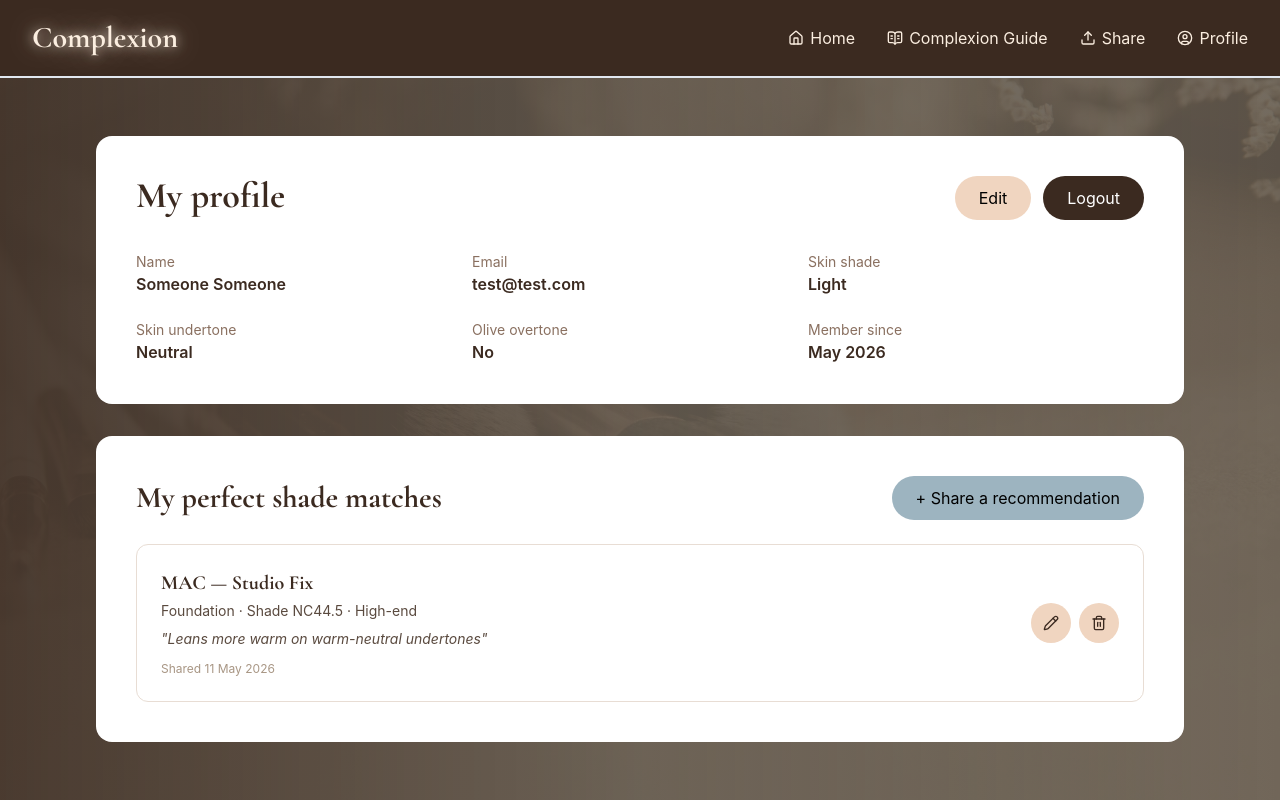
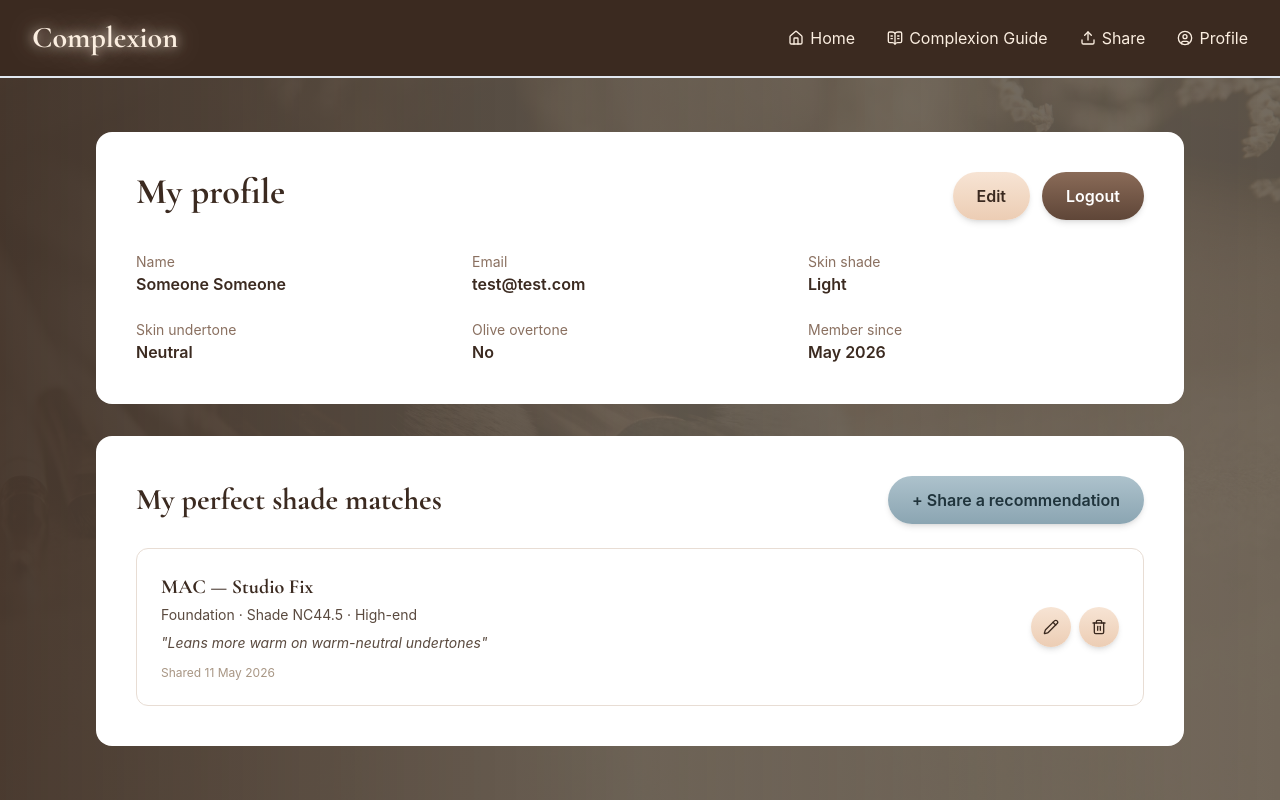
Before and after one commit to kayleighzoe/fsa-complexion, a React (Vite) app in the folder complexion-client/: page /profile in a window 1280 px wide. Built offline with nearby package versions, Linux system fonts and the light colour scheme.

Commit message:
feat(frontend): add buttom component

```diff
--- /dev/null
+++ b/complexion-client/src/Button.tsx
@@ -0,0 +1,39 @@
+import type { ReactNode } from 'react';
+
+interface ButtonProps {
+    children: ReactNode;
+    onClick?: () => void;
+    variant?: 'primary' | 'secondary' | 'pale';
+    rounded?: 'lg' | "full",
+    size?: 'default' | 'icon',
+    className?: string;
+}
+
+export function Button({
+    children,
+    onClick,
+    variant = 'primary',
+    rounded = 'lg',
+    size = 'default',
+    className = '',
+}: ButtonProps) {
+    const colours = {
+        primary: 'bg-gradient-to-b from-[#adc2cc] to-[#8ba5b2] text-[#20343c]',
+        secondary: 'bg-gradient-to-b from-[#8a6b58] to-[#5f4638] text-white',
+        pale: 'bg-gradient-to-b from-[#f7e4d4] to-[#eccdb4] text-[#3b2a20]',
+    }[variant];
+
+    const shape = rounded === 'full' ? 'rounded-full' : 'rounded-lg';
+    const sizing = size === 'icon'
+        ? 'w-10 h-10 flex items-center justify-center'
+        : 'py-3 px-6';
+
+    return (
+        <button
+            onClick={onClick}
+            className={`${shape} ${sizing} font-semibold cursor-pointer shadow-md hover:scale-105 active:scale-95 transition-transform ${colours} ${className}`}
+        >
+            {children}
+        </button>
+    );
+}
--- a/complexion-client/src/CreateAccountPage.tsx
+++ b/complexion-client/src/CreateAccountPage.tsx
@@ -4,6 +4,7 @@ import { PageBackground } from './PageBackground';
 import createAccountBackground from './assets/createAccountBackground.jpg';
 import { TextField } from './TextField';
 import { SelectField } from './SelectField';
+import { Button } from './Button';
 
 export function CreateAccountPage() {
     const [name, setName] = useState('');
@@ -116,18 +117,19 @@ export function CreateAccountPage() {
                         </div>
 
                         <div className="flex gap-4 mt-8">
-                            <button
+                            <Button
+                                variant="secondary"
                                 onClick={() => navigate('/login')}
-                                className="w-1/2 bg-[#72594a] text-white rounded-lg py-3 font-semibold"
+                                className="w-1/2 "
                             >
                                 Return to login
-                            </button>
-                            <button
+                            </Button>
+                            <Button
                                 onClick={handleSignUp}
-                                className="w-1/2 bg-[#9db4c0] rounded-lg py-3 font-semibold"
+                                className="w-1/2"
                             >
                                 Sign up
-                            </button>
+                            </Button>
                         </div>
                     </div>
                 </div>
--- a/complexion-client/src/LoginPage.tsx
+++ b/complexion-client/src/LoginPage.tsx
@@ -3,6 +3,7 @@ import { useNavigate } from 'react-router';
 import { PageBackground } from './PageBackground';
 import loginBackground from './assets/loginBackground.jpg';
 import { TextField } from './TextField';
+import { Button } from './Button';
 
 export function LoginPage() {
     const [username, setUsername] = useState('');
@@ -53,23 +54,23 @@ export function LoginPage() {
 
                         <p className="text-right text-sm text-[#8a7060] mt-2">Forgot password?</p>
 
-                        <button
+                        <Button
                             onClick={handleLogin}
-                            className="w-full mt-6 bg-[#9db4c0] rounded-lg py-3 font-semibold"
+                            className="w-full mt-2"
                         >
-                            Log in
-                        </button>
+                            Login
+                        </Button>
 
                         <p className="text-center text-sm text-[#8a7060] mt-4">
                             Don't have an account?
                         </p>
-
-                        <button
+                        <Button
+                            variant="secondary"
                             onClick={() => navigate('/register')}
-                            className="w-full mt-2 rounded-lg py-3 font-semibold text-white cursor-pointer bg-gradient-to-b from-[#8a6b58] to-[#5f4638] shadow-md hover:shadow-lg hover:-translate-y-0.5 active:translate-y-0 transition-all"
+                            className="w-full mt-2"
                         >
                             Create account
-                        </button>
+                        </Button>
                     </div>
                 </div>
             </div>
--- a/complexion-client/src/ProfilePage.tsx
+++ b/complexion-client/src/ProfilePage.tsx
@@ -4,6 +4,7 @@ import { Pencil, Trash2 } from 'lucide-react';
 import profileBackground from './assets/profileBackground.jpg';
 import { NavBar } from './NavBar';
 import { useNavigate } from 'react-router';
+import { Button } from './Button';
 
 const USER = {
     name: 'Someone Someone',
@@ -43,10 +44,19 @@ export function ProfilePage() {
                                 My profile
                             </h1>
                             <div className="flex gap-3">
-                                <button className="bg-[#f0d5c0] rounded-full px-6 py-2.5">Edit</button>
-                                <button className="bg-[#3b2a20] text-white rounded-full px-6 py-2.5">
+                                <Button
+                                    variant="pale"
+                                    rounded="full"
+                                    className="px-6 py-2.5">
+                                    Edit
+                                </Button>
+                                <Button
+                                    onClick={() => navigate('/login')}
+                                    variant="secondary"
+                                    rounded="full"
+                                    className="px-6 py-2.5">
                                     Logout
-                                </button>
+                                </Button>
                             </div>
                         </div>
 
@@ -83,11 +93,12 @@ export function ProfilePage() {
                             <h2 className="text-3xl font-['Cormorant_Garamond'] font-bold text-[#3b2a20]">
                                 My perfect shade matches
                             </h2>
-                            <button
+                            <Button
                                 onClick={() => navigate('/share')}
-                                className="bg-[#9db4c0] rounded-full px-6 py-2.5">
+                                rounded="full"
+                                className="px-6 py-2.5">
                                 + Share a recommendation
-                            </button>
+                            </Button>
                         </div>
 
                         {MY_RECOMMENDATIONS.map((item) => (
@@ -108,12 +119,20 @@ export function ProfilePage() {
                                     <p className="text-xs text-[#a89684] mt-3">Shared {item.sharedOn}</p>
                                 </div>
                                 <div className="flex gap-2">
-                                    <button className="bg-[#f0d5c0] rounded-full w-10 h-10 flex items-center justify-center cursor-pointer">
+                                    <Button
+                                        variant="pale"
+                                        rounded="full"
+                                        size="icon"
+                                        className="w-10 h-10 flex items-center justify-center cursor-pointer">
                                         <Pencil size={16} className="text-[#3b2a20]"/>
-                                    </button>
-                                    <button className="bg-[#f0d5c0] rounded-full w-10 h-10 flex items-center justify-center cursor-pointer">
+                                    </Button>
+                                    <Button
+                                        variant="pale"
+                                        rounded="full"
+                                        size="icon"
+                                        className="w-10 h-10 flex items-center justify-center cursor-pointer">
                                         <Trash2 size={16} className="text-[#3b2a20]"/>
-                                    </button>
+                                    </Button>
                                 </div>
                             </div>
                         ))}
--- a/complexion-client/src/SharePage.tsx
+++ b/complexion-client/src/SharePage.tsx
@@ -5,6 +5,7 @@ import { NavBar } from './NavBar';
 import { TextField } from './TextField';
 import { SelectField } from './SelectField';
 import shareBackground from './assets/shareBackground.png';
+import { Button } from './Button';
 
 export function SharePage() {
     const [category, setCategory] = useState('');
@@ -142,18 +143,19 @@ export function SharePage() {
                     </div>
 
                     <div className="flex gap-4 mt-8">
-                        <button
-                            onClick={() => navigate('/')}
-                            className="w-1/2 bg-[#72594a] text-white rounded-lg py-3 font-semibold"
+                        <Button
+                            variant="secondary"
+                            onClick={() => navigate('/profile')}
+                            className="w-1/2"
                         >
                             Cancel
-                        </button>
-                        <button
+                        </Button>
+                        <Button
                             onClick={handleShare}
-                            className="w-1/2 bg-[#9db4c0] rounded-lg py-3 font-semibold"
+                            className="w-1/2"
                         >
                             Share recommendation
-                        </button>
+                        </Button>
                     </div>
                 </div>
             </div>
```
